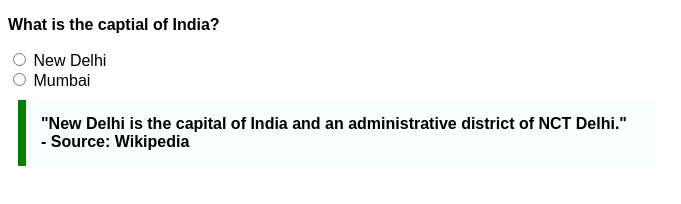
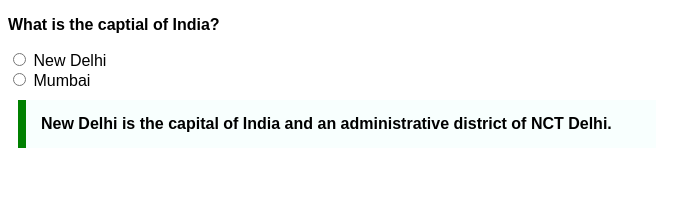
Before and after one commit to acciojob/trivia-KaviShalinist, a website: page main.html in a window 1280 px wide. Shown: the whole page, without its empty margins (0-681 px from the left). Drawn offline with Linux system fonts and the light colour scheme.

Commit message:
created a submission

```diff
--- a/main.html
+++ b/main.html
@@ -36,8 +36,7 @@
     </form>
 
     <blockquote class="quote">
-        "New Delhi is the capital of India and an administrative district of NCT Delhi."
-        <br>- Source: Wikipedia
+        New Delhi is the capital of India and an administrative district of NCT Delhi.
     </blockquote>
 
     <script type="text/javascript" src="./script.js">
```
